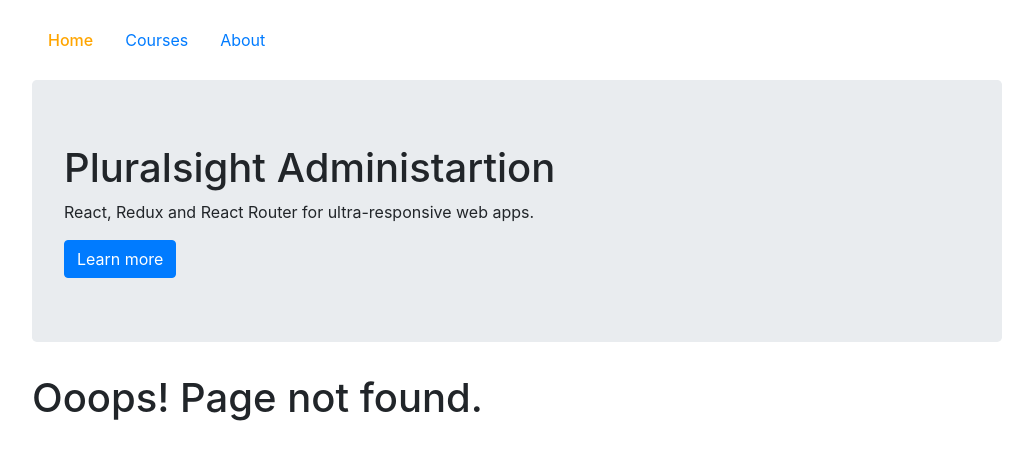
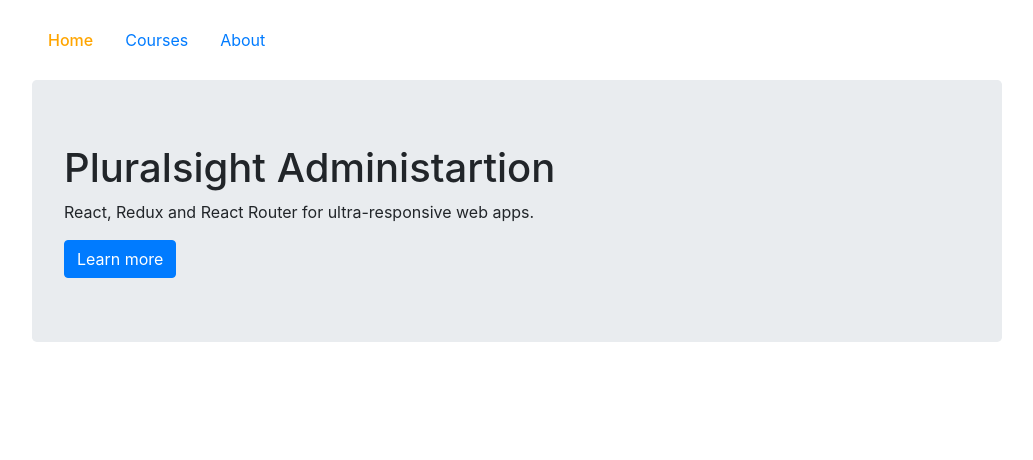
Before and after one commit to chirathr/course-viewer, a React (Create React App) app: page / in a window 1280 px wide. Before the commit this address had no page. Shown: the top 460 px of the page, without its empty margins (123-1156 px from the left). Built offline with nearby package versions, Linux system fonts and the light colour scheme.

Commit message:
Add 404 page

```diff
--- a/src/App.js
+++ b/src/App.js
@@ -1,5 +1,5 @@
 import React, { Component } from 'react';
-import { BrowserRouter as Router, Route, NavLink } from "react-router-dom";
+import { BrowserRouter as Router, Route, Switch, NavLink } from "react-router-dom";
 import "bootstrap/dist/css/bootstrap.min.css";
 import './App.css';
 
@@ -60,10 +60,12 @@ class App extends Component {
         <div className="container">
             <NavBar/>
 
-            <Route exact path="/" component={Home}/>
-            <Route path="/courses" component={Course}/>
-            <Route path="/about" component={About}/>
-            <Route component={NoMatch} />
+            <Switch>
+              <Route exact path="/" component={Home}/>
+              <Route path="/courses" component={Course}/>
+              <Route path="/about" component={About}/>
+              <Route component={NoMatch} />
+            </Switch>
         </div>
       </Router>
     );
```
